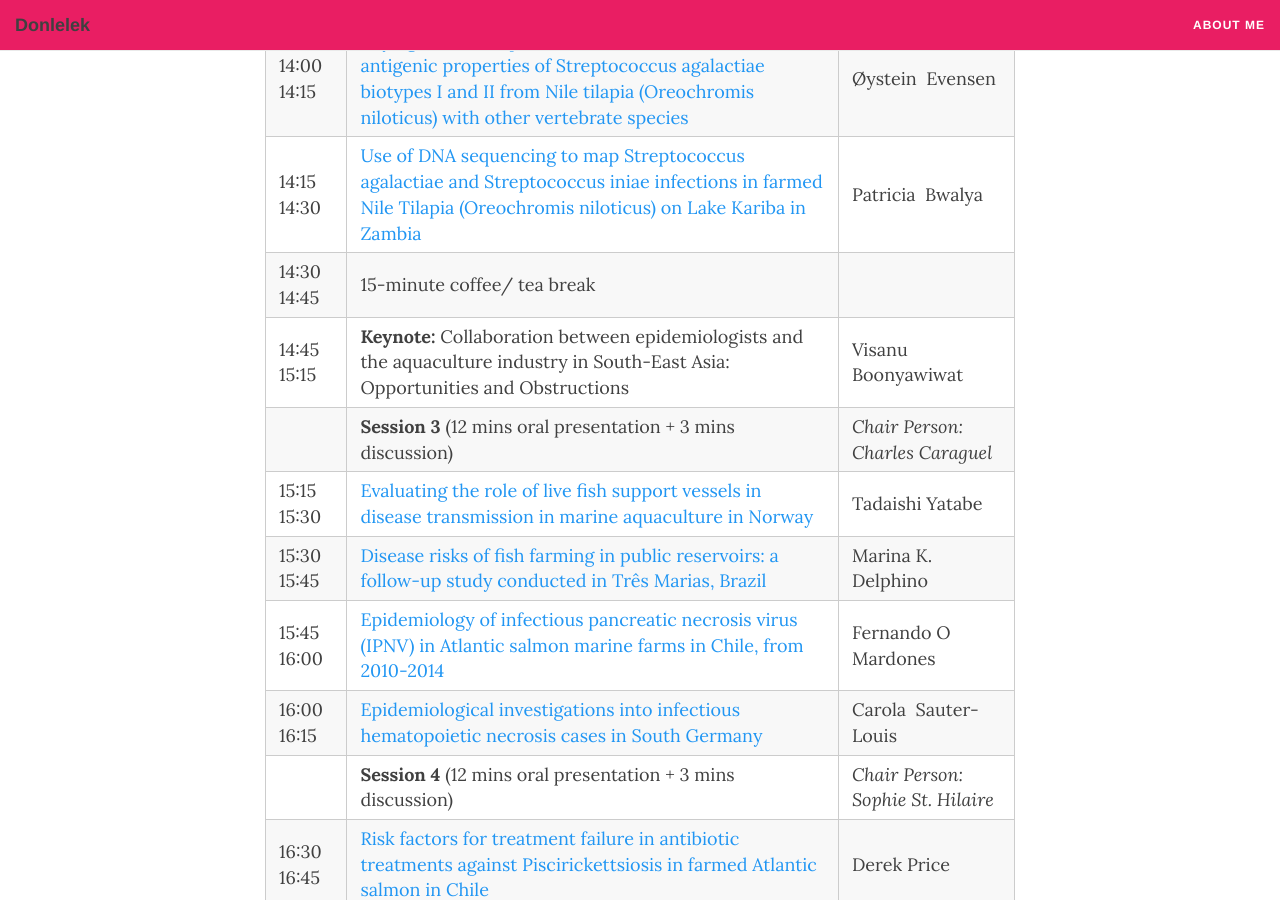
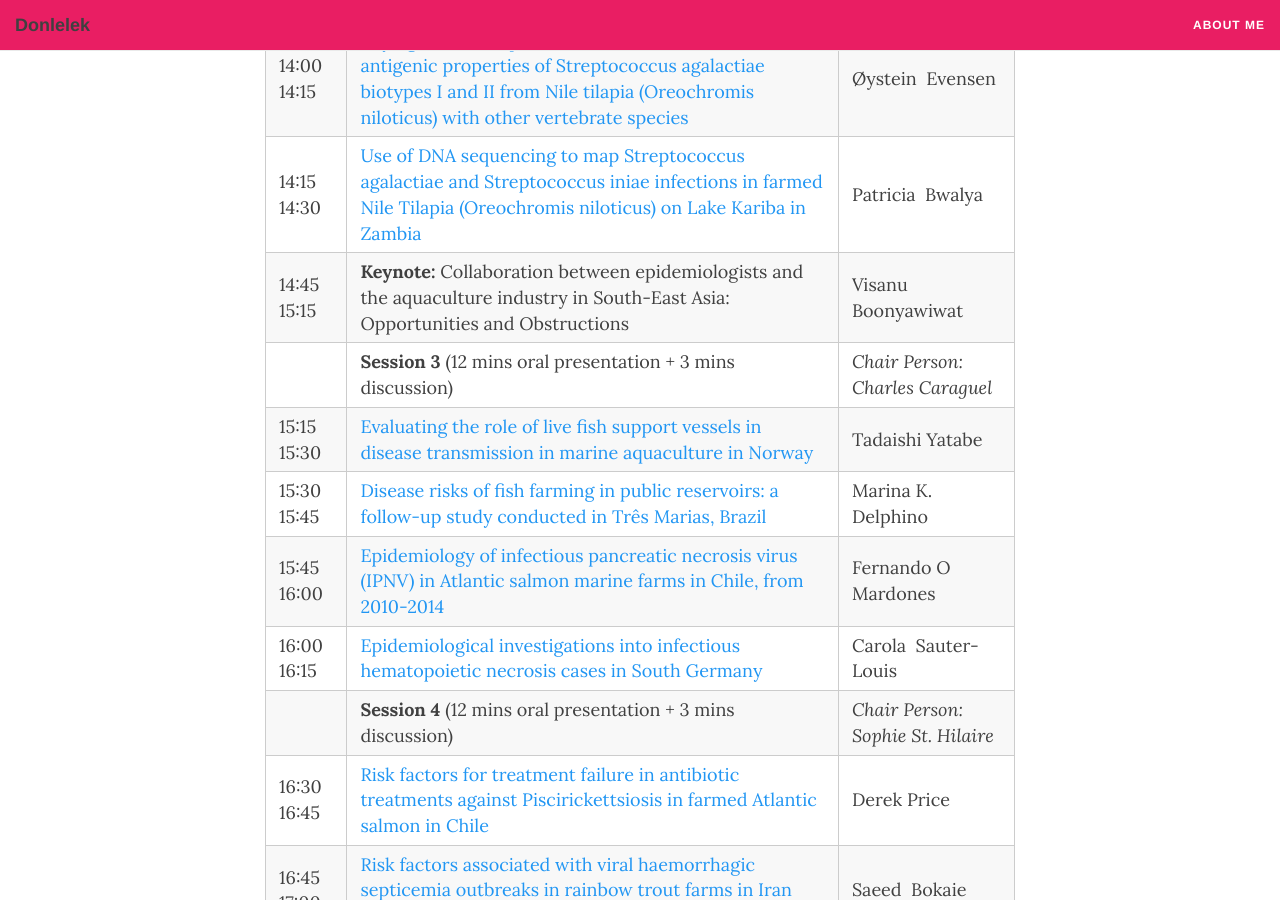
Before and after one commit to donlelek/donlelek.github.io, a Jekyll site: the page built from _posts/2016-09-28-aquaepi.md, in a window 1280 px wide and 900 px high, scrolled down 1997 px. Built offline with Jekyll 4.4.1, drawn with Linux system fonts in a browser that asks for light colours; nearby versions of some CDN libraries; comment, search, counter and statistics services are not loaded.

Commit message:
fixed a bad space and an extra line

```diff
--- a/_posts/2016-09-28-aquaepi.md
+++ b/_posts/2016-09-28-aquaepi.md
@@ -7,7 +7,7 @@ comments: true
 
 
 
-Last week I attended the First global conference in Aquatic Animal Epidemiology[AquaEpi I - 2016](https://www.berg-hansen.no/eventportal/?E=1453&A=55839&Att=0&WebNo=1&Sec=cbblpkckkZktcXiK#) in Oslo, Norway. It was a great opportunity to share my work with top researchers in aquaculture as well as fellow students.
+Last week I attended the First global conference in Aquatic Animal Epidemiology [AquaEpi I - 2016](https://www.berg-hansen.no/eventportal/?E=1453&A=55839&Att=0&WebNo=1&Sec=cbblpkckkZktcXiK#) in Oslo, Norway. It was a great opportunity to share my work with top researchers in aquaculture as well as fellow students.
 
 As posted in the event website,
 
@@ -45,7 +45,6 @@ Last updated: September 16, 2016
 | 13:45 14:00 | [Of Fish and Men: Interspecies transmission of Streptococcus agalactiae?](http://www.frontiersin.org/Community/AbstractDetails.aspx?ABS_DOI=10.3389/conf.FVETS.2016.02.00058&eid=3567&sname=AquaEpi_I_-_2016) | Ruth Nicolet Zadoks|
 | 14:00 14:15 | [Phylogenetic comparison of the virulence and antigenic properties of Streptococcus agalactiae biotypes I and II from Nile tilapia (Oreochromis niloticus) with other vertebrate species](http://www.frontiersin.org/Community/AbstractDetails.aspx?ABS_DOI=10.3389/conf.FVETS.2016.02.00055&eid=3567&sname=AquaEpi_I_-_2016) | Øystein  Evensen |
 | 14:15 14:30 | [Use of DNA sequencing to map Streptococcus agalactiae and Streptococcus iniae infections in farmed Nile Tilapia (Oreochromis niloticus) on Lake Kariba in Zambia](http://www.frontiersin.org/Community/AbstractDetails.aspx?ABS_DOI=10.3389/conf.FVETS.2016.02.00052&eid=3567&sname=AquaEpi_I_-_2016) | Patricia  Bwalya |
-| 14:30 14:45 | 15-minute coffee/ tea break ||
 | 14:45 15:15 | **Keynote:** Collaboration between epidemiologists and the aquaculture industry in South-East Asia: Opportunities and Obstructions | Visanu Boonyawiwat |
 || **Session 3** (12 mins oral presentation + 3 mins discussion) | *Chair Person: Charles Caraguel* |
 | 15:15 15:30 | [Evaluating the role of live fish support vessels in disease transmission in marine aquaculture in Norway](http://www.frontiersin.org/Community/AbstractDetails.aspx?ABS_DOI=10.3389/conf.FVETS.2016.02.00067&eid=3567&sname=AquaEpi_I_-_2016) | Tadaishi Yatabe |
```
